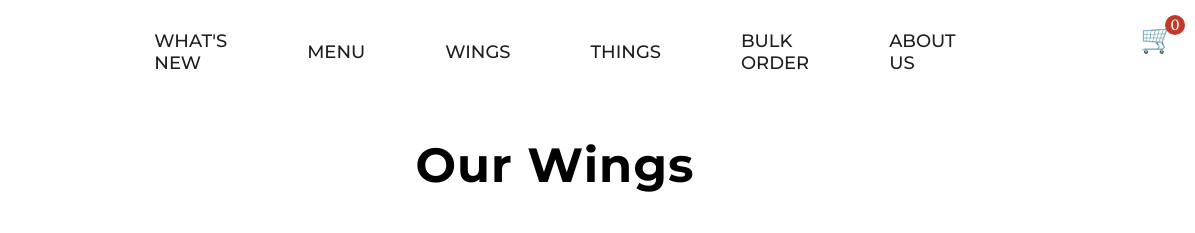
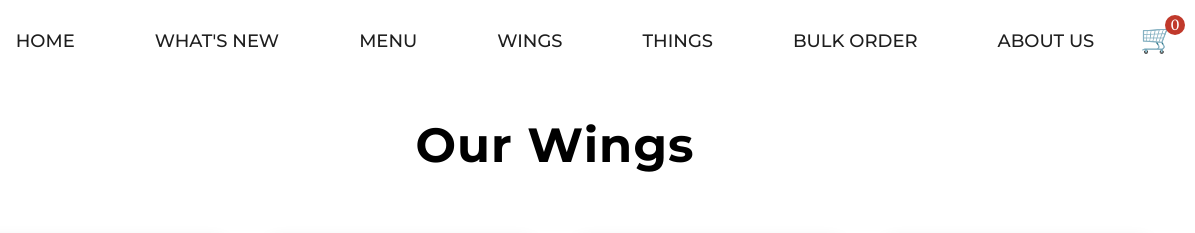
Before and after one commit to SpicyJeokbal/CSS152L-Render, a website: page main/FRONT_END/wings.html in a window 1280 px wide. Shown: the top 233 px of the page, 85-1280 px from the left. Drawn offline with Linux system fonts and the light colour scheme.

Commit message:
Update wings.html

```diff
--- a/main/FRONT_END/wings.html
+++ b/main/FRONT_END/wings.html
@@ -9,10 +9,8 @@
     body {
       font-family: 'Merriweather', serif;
       margin: 0;
-      padding: 20px;
+      padding: 0;
       background-color: white;
-      margin-bottom: 0;
-      padding-bottom: 0;
       overflow-x: hidden;
     }
 
@@ -531,6 +529,7 @@
 
     .main-content {
       padding-top: 84px; /* or the height of your header */
+      padding-bottom: 84px;
     }
 
     /* Hide cart icon when cart sidebar is open */
@@ -568,14 +567,15 @@
 
       <!-- search bar replaced with navigation links -->
       <nav style="position: absolute; top: 30px; left: 50%; transform: translateX(-50%); display: flex; gap: 80px; align-items: center;">
-          <a href="what'snew.html" style="font-family: 'Montserrat', sans-serif; font-weight: 500; font-size: 18px; color: #1E1E1E; text-decoration: none;">WHAT'S NEW</a>
-          <a href="menu.html" style="font-family: 'Montserrat', sans-serif; font-weight: 500; font-size: 18px; color: #1E1E1E; text-decoration: none;">MENU</a>
-          <a href="wings.html" style="font-family: 'Montserrat', sans-serif; font-weight: 500; font-size: 18px; color: #1E1E1E; text-decoration: none;">WINGS</a>
-          <a href="#things" style="font-family: 'Montserrat', sans-serif; font-weight: 500; font-size: 18px; color: #1E1E1E; text-decoration: none;">THINGS</a>
-          <a href="#bulk-order" style="font-family: 'Montserrat', sans-serif; font-weight: 500; font-size: 18px; color: #1E1E1E; text-decoration: none;">BULK ORDER</a>
-          <a href="main.html#about-section" id="about-us-link" style="font-family: 'Montserrat', sans-serif; font-weight: 500; font-size: 18px; color: #1E1E1E; text-decoration: none;">ABOUT US</a>
+        <a href="index.html" style="font-family: 'Montserrat', sans-serif; font-weight: 500; font-size: 18px; color: #1E1E1E; text-decoration: none; white-space: nowrap;">HOME</a>
+        <a href="what'snew.html" style="font-family: 'Montserrat', sans-serif; font-weight: 500; font-size: 18px; color: #1E1E1E; text-decoration: none; white-space: nowrap;">WHAT'S NEW</a>
+        <a href="menu.html" style="font-family: 'Montserrat', sans-serif; font-weight: 500; font-size: 18px; color: #1E1E1E; text-decoration: none; white-space: nowrap;">MENU</a>
+        <a href="wings.html" style="font-family: 'Montserrat', sans-serif; font-weight: 500; font-size: 18px; color: #1E1E1E; text-decoration: none; white-space: nowrap;">WINGS</a>
+        <a href="things.html" style="font-family: 'Montserrat', sans-serif; font-weight: 500; font-size: 18px; color: #1E1E1E; text-decoration: none; white-space: nowrap;">THINGS</a>
+        <a href="https://docs.google.com/forms/d/e/1FAIpQLScgy5GGMBWTY0FUt83h_GC6AZGUffRRatBGp9vDlGrRB0kvEQ/viewform" target="_blank" style="font-family: 'Montserrat', sans-serif; font-weight: 500; font-size: 18px; color: #1E1E1E; text-decoration: none; white-space: nowrap;">BULK ORDER</a>
+        <a href="index.html#about-section" id="about-us-link" style="font-family: 'Montserrat', sans-serif; font-weight: 500; font-size: 18px; color: #1E1E1E; text-decoration: none; white-space: nowrap;">ABOUT US</a>
       </nav>
-      <!-- removed search bar -->
+
   </div>
 
   <div class="main-content">
@@ -634,8 +634,8 @@
 
 
    <!-- FOOTER -->
-   <footer style="background-color: #00809D; color: white; padding: 40px 20px;">
-    <div style="max-width: 1200px; margin: auto; display: flex; flex-wrap: wrap; justify-content: space-between; align-items: center;">
+   <footer style="background-color: #00809D; color: white; padding-top: 40px; padding-bottom: 40px;">
+    <div style="display: flex; flex-wrap: wrap; justify-content: space-between; align-items: center;">
 
         <!-- Logo -->
         <div style="flex: 1; min-width: 150px; text-align: center;">
```
